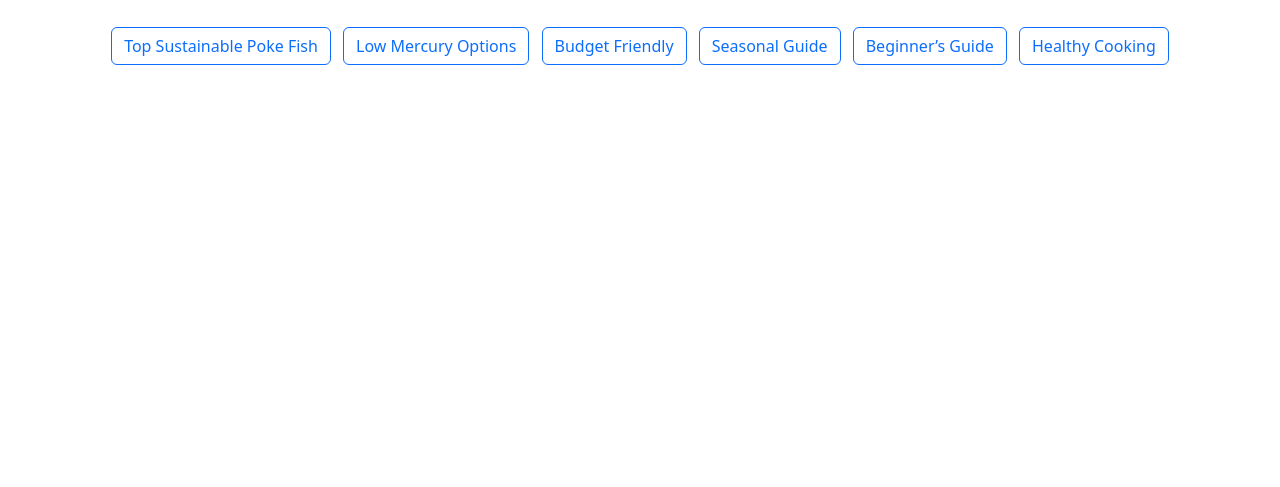
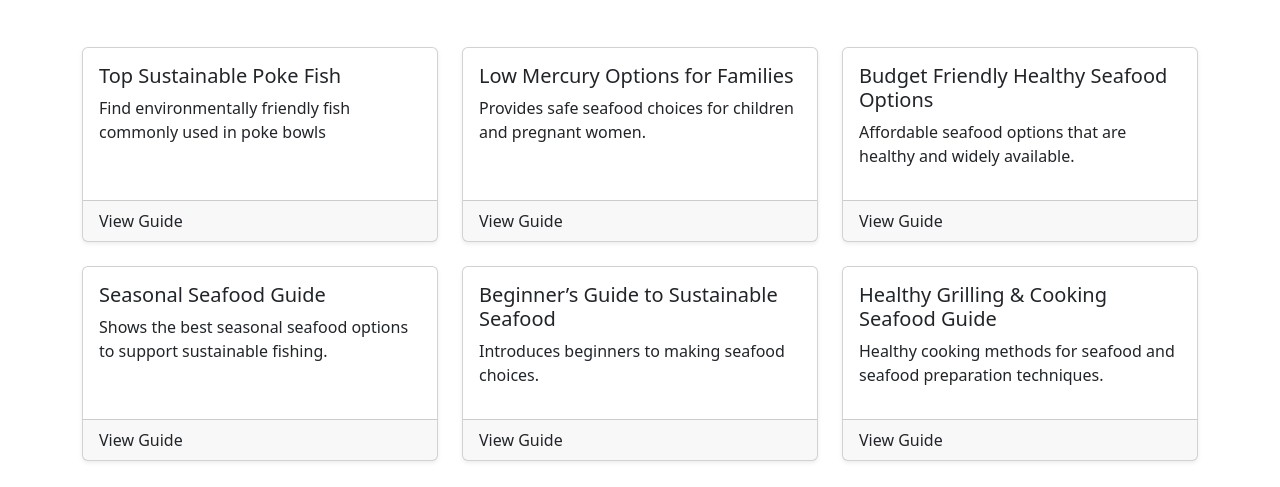
Before and after one commit to BrandonKoskie/cs401_fish_site, a Flask app: page /guides in a window 1280 px wide. Shown: the part 313-800 px from the top of the page. Run offline with Flask 3, Linux system fonts and the light colour scheme.

Commit message:
edit routes.py consumer guides

```diff
--- a/api/app.py
+++ b/api/app.py
@@ -12,7 +12,7 @@ def create_app():
 
     db.init_app(app)
 
-    from api.models import OverfishedArea, ImportedSpecies, FishingMethod  # noqa
+    from api.models import OverfishedArea, ImportedSpecies, FishingMethod # noqa
     from api.routes import api_bp
     app.register_blueprint(api_bp)
 
--- a/api/routes.py
+++ b/api/routes.py
@@ -215,6 +215,7 @@ def delete_fishing_method(entry_id):
 
 CONSUMER_GUIDES = [
     {
+    "id": 1,
     "guide_name": "Top Sustainable Poke Fish",
     "description": "Find environmentally friendly fish commonly used in poke bowls",
     "content": """
@@ -231,12 +232,47 @@ CONSUMER_GUIDES = [
     "filters": "poke, ahi, popular",
     "resources": "NOAA Sustainable Seafood"
 },
-    {"guide_name": "Low Mercury Options for Families", "description": "Provides safe seafood choices for children and pregnant women.", "content": "Recommended species: Salmon (Low mercury), Sardines (Low mercury), Shrimp (Very low mercury), Tilapia. Tip: To avoid high-mercury fish like swordfish and bigeye tuna. Recipe idea: Grilled salmon with lemon.", "filters": "low mercury, health", "resources": "FDA Seafood Consumption"},
-    {"guide_name": "Budget Friendly Healthy Seafood Options", "description": "Affordable seafood options that are healthy and widely available.", "content": "Recommended species: Canned light tuna, Sardines, Pollock. Tip: Frozen and canned options are often cheaper but still nutritious. Recipe idea: Tuna sandwich - add mayonnaise and chopped celery to canned tuna.", "filters": "budget, low cost, easy meals", "resources": "USDA Seafood Nutrition"},
-    {"guide_name": "Seasonal Seafood Guide", "description": "Shows the best seasonal seafood options to support sustainable fishing.", "content": "Recommended seasonal fish: Ahi (year around), Mahi Mahi (spring and summer), Shrimp (year around). Tip: Eating in-season seafood reduces pressure on fish populations. Recipe idea: Seafood and white rice", "filters": "seasonal, fish, sustainable", "resources": "Hawaii Division of Aquatic Resources"},
-    {"guide_name": "Beginner’s Guide to Sustainable Seafood", "description": "Introduces beginners to making seafood choices.", "content": "Recommended species: Salmon, Tuna, Shrimp. Tip: Look for seafood certified by sustainability programs. Recipe idea: Simple baked salmon with vegetables.", "filters": "beginner, sustainable, easy", "resources": "Seafood Beginner Guide"},
-    {"guide_name": "Healthy Grilling & Cooking Seafood Guide", "description": "Healthy cooking methods for seafood and seafood preparation techniques.", "content": "Recommended species: Salmon, Mahi-Mahi, Shrimp. Tip: Grilling and baking preserve nutrients and reduce added fats. Recipe idea: Grilled mahi-mahi tacos with cabbage slaw.", "filters": "cooked, grilling, recipes", "resources": "NOAA Cooking Guide"}
-]
+
+    {
+    "id": 2,
+    "guide_name": "Low Mercury Options for Families",
+    "description": "Provides safe seafood choices for children and pregnant women.",
+    "content": "Recommended species: Salmon (Low mercury), Sardines (Low mercury), Shrimp (Very low mercury), Tilapia. Tip: To avoid high-mercury fish like swordfish and bigeye tuna. Recipe idea: Grilled salmon with lemon.",
+    "filters": "low mercury, health",
+    "resources": "FDA Seafood Consumption"
+},
+    {
+    "id": 3,
+    "guide_name": "Budget Friendly Healthy Seafood Options",
+    "description": "Affordable seafood options that are healthy and widely available.",
+    "content": "Recommended species: Canned light tuna, Sardines, Pollock. Tip: Frozen and canned options are often cheaper but still nutritious. Recipe idea: Tuna sandwich - add mayonnaise and chopped celery to canned tuna.",
+    "filters": "budget, low cost, easy meals",
+    "resources": "USDA Seafood Nutrition"
+},
+    {
+    "id": 4,
+    "guide_name": "Seasonal Seafood Guide",
+    "description": "Shows the best seasonal seafood options to support sustainable fishing.",
+    "content": "Recommended seasonal fish: Ahi (year around), Mahi Mahi (spring and summer), Shrimp (year around). Tip: Eating in-season seafood reduces pressure on fish populations. Recipe idea: Seafood and white rice",
+    "filters": "seasonal, fish, sustainable",
+    "resources": "Hawaii Division of Aquatic Resources"
+},
+    {
+    "id": 5,
+    "guide_name": "Beginner’s Guide to Sustainable Seafood",
+    "description": "Introduces beginners to making seafood choices.",
+    "content": "Recommended species: Salmon, Tuna, Shrimp. Tip: Look for seafood certified by sustainability programs. Recipe idea: Simple baked salmon with vegetables.",
+    "filters": "beginner, sustainable, easy",
+    "resources": "Seafood Beginner Guide"
+},
+    {
+    "id": 6,
+    "guide_name": "Healthy Grilling & Cooking Seafood Guide",
+    "description": "Healthy cooking methods for seafood and seafood preparation techniques.",
+    "content": "Recommended species: Salmon, Mahi-Mahi, Shrimp. Tip: Grilling and baking preserve nutrients and reduce added fats. Recipe idea: Grilled mahi-mahi tacos with cabbage slaw.",
+    "filters": "cooked, grilling, recipes",
+    "resources": "NOAA Cooking Guide"
+}]
 
 @api_bp.route('/api/consumer-guides', methods=['GET'])
 def get_all_consumer_guides():
@@ -297,3 +333,12 @@ def delete_consumer_guide(guide_id):
         return jsonify({"error": f"No guide found with id={guide_id}"}), 404
 
     return jsonify({"message": f"Guide {guide_id} deleted"}), 200
+
+@api_bp.route('/guides/<int:guide_id>')
+def guide_page(guide_id):
+    guide = next((g for g in CONSUMER_GUIDES if g.get("id") == guide_id), None)
+
+    if not guide:
+        return "Guide not found", 404
+
+    return render_template("consumer_guides.html", guide=guide)
--- a/api/templates/consumer_guides.html
+++ b/api/templates/consumer_guides.html
@@ -39,75 +39,84 @@
     <p>Healthy • Sustainable • Affordable Choices</p>
 </div>
 
+<div class="container mt-5">
 
-<div class="container mt-4 text-center">
+    {% if guide %}
 
-    <button class="btn btn-outline-primary m-1" onclick="showGuide('poke')">
-        Top Sustainable Poke Fish
-    </button>
+        <!-- SINGLE GUIDE PAGE -->
 
-    <button class="btn btn-outline-primary m-1" onclick="showGuide('mercury')">
-        Low Mercury Options
-    </button>
+        <a href="/guides" class="btn btn-secondary mb-4">
+            ← Back to Guides
+        </a>
 
-    <button class="btn btn-outline-primary m-1" onclick="showGuide('budget')">
-        Budget Friendly
-    </button>
+        <div class="card shadow-sm p-4">
 
-    <button class="btn btn-outline-primary m-1" onclick="showGuide('seasonal')">
-        Seasonal Guide
-    </button>
+            <h1>{{ guide.guide_name }}</h1>
 
-    <button class="btn btn-outline-primary m-1" onclick="showGuide('beginner')">
-        Beginner’s Guide
-    </button>
+            <p class="lead">
+                {{ guide.description }}
+            </p>
 
-    <button class="btn btn-outline-primary m-1" onclick="showGuide('healthy')">
-        Healthy Cooking
-    </button>
+            <hr>
 
-<div class="container mt-5">
-    <div class="row" id="guidesContainer"></div>
+            <div>
+                {{ guide.content | safe }}
+            </div>
+
+            <hr>
+
+            <p>
+                <strong>Resources:</strong>
+                {{ guide.resources }}
+            </p>
+
+        </div>
+
+    {% else %}
+
+        <!-- ALL GUIDE CARDS -->
+
+        <div class="row" id="guideContainer"></div>
+
+    {% endif %}
+
 </div>
 
 <script>
+    async function loadGuides() {
+        const container = document.getElementById('guideContainer');
 
-let guides = [];
+        try {
+            const response = await fetch('/api/consumer-guides');
+            const guideList = await response.json();
 
+            container.innerHTML = '';
 
-async function loadGuides() {
-    const res = await fetch('/api/consumer-guides');
-    guides = await res.json();
-}
-
-
-function showGuide(keyword) {
-
-    const found = guides.find(g =>
-        g.guide_name.toLowerCase().includes(keyword)
-        || g.filters.toLowerCase().includes(keyword)
-    );
-
-    const container = document.getElementById('guidesContainer');
-
-    if (found) {
-        container.innerHTML = `
-            <div class="col-md-8 mx-auto">
-                <div class="card">
+            guideList.forEach(guide => {
+                container.innerHTML += `
+                    <div class="col-md-4 mb-4">
+                        <a href="/guides/${guide.id}" class="text-decoration-none text-dark">
+                            <div class="card h-100 shadow-sm">
                                 <div class="card-body">
-                        <h5 class="card-title">${found.guide_name}</h5>
-                        <p class="card-text">${found.description}</p>
-                        <p class="card-text">${found.content}</p>
+                                    <h5>${guide.guide_name}</h5>
+                                    <p>${guide.description}</p>
+                                </div>
+                                <div class="card-footer">
+                                    View Guide
                                 </div>
                             </div>
+                        </a>
                     </div>
                 `;
+            });
+
+        } catch (error) {
+            console.error(error);
+            container.innerHTML = '<p class="text-danger">Failed to load guide data.</p>';
         }
     }
 
-
-loadGuides();
-
+    document.addEventListener('DOMContentLoaded', loadGuides);
 </script>
 
 </body>
```
Lines whose indentation alone changed are shown as unchanged.
